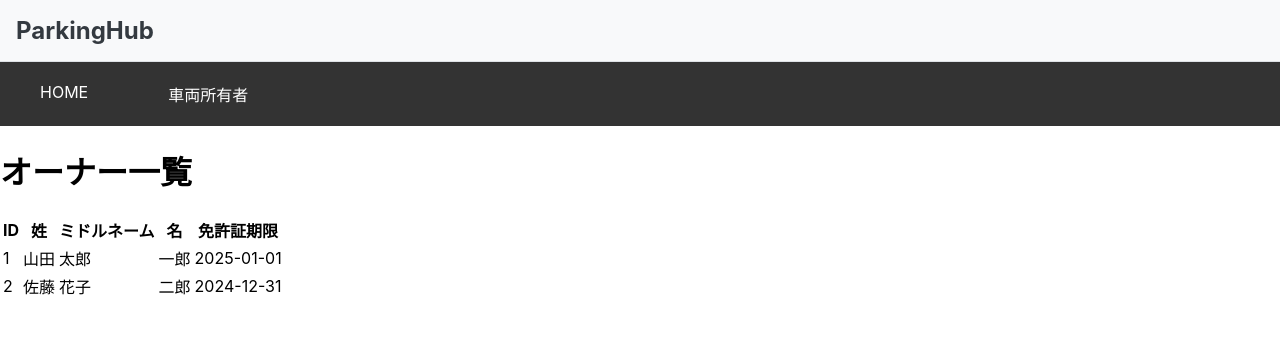
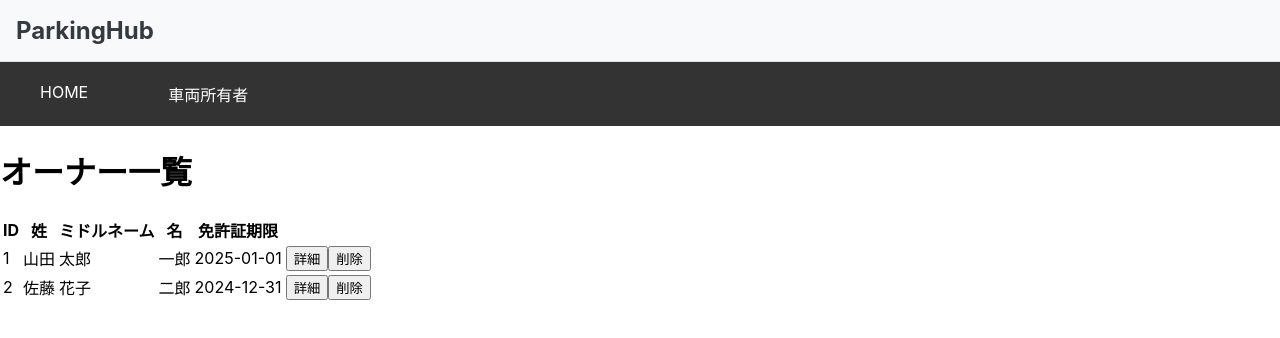
Before and after one commit to taatolu/ParkingHub, a React (Create React App) app in the folder front/: page / in a window 1280 px wide. Shown: the top 338 px of the page. Built offline with nearby package versions, Linux system fonts and the light colour scheme.

Commit message:
feat: OwnerListコンポーネントに詳細・削除のボタン作成し、OwnerDashboardコンポーネントに詳細表示と削除の関数を作成

```diff
--- a/front/src/features/owner/components/OwnerList.tsx
+++ b/front/src/features/owner/components/OwnerList.tsx
@@ -12,10 +12,12 @@ type Owner = {
 // OwnerListコンポーネントで使用するprops（引数）の型定義
 type OwnerListProps = {
     owners: Owner[]; // Owner型の配列
+    onDetail: (id: number) => void; // 詳細ボタン押下時にonDetail関数をPropsとして受け取る(この関数は引数にidを受け取る)
+    onDelete: (id: number) => void; // 削除ボタン押下時にonDelete関数をPropsとして受け取る(この関数は引数にidを受け取る)
 }
 
 //OwnerListコンポーネント：オーナーテーブルで表示するテーブルの本体
-const OwnerList: React.FC<OwnerListProps> = ({ owners }) => {
+const OwnerList: React.FC<OwnerListProps> = ({ owners, onDetail, onDelete }) => {
     // ownersを使って処理を書く
     return (
         <table>
@@ -36,6 +38,14 @@ const OwnerList: React.FC<OwnerListProps> = ({ owners }) => {
                         <td>{owner.middle_name}</td>
                         <td>{owner.last_name}</td>
                         <td>{owner.license_expiration}</td>
+                        <td>
+                            {/* 詳細ページへの遷移ボタン
+                                propsで受け取ったonDetail関数をボタンのonClickに設定 */}
+                            <button onClick={() => onDetail(owner.id)}>詳細</button>
+                            {/* 削除ボタン
+                                propsで受け取ったonDelete関数をボタンのonClickに設定 */}
+                            <button onClick={() => onDelete(owner.id)}>削除</button>
+                        </td>
                     </tr>
                 ))}
             </tbody>
--- a/front/src/pages/OwnerDashboard.tsx
+++ b/front/src/pages/OwnerDashboard.tsx
@@ -9,10 +9,26 @@ const dummyOwners = [
 ];
 
 const OwnerDashboard: React.FC = () => {
+    // Ownerの詳細ボタンクリック時の処理
+    // この処理(関数)を以下のコンポーネントの中で、OwnerListのプロップスとして、渡す
+    const onDetail = (id : number) => {
+        // 詳細ページへ遷移する処理をここに書く
+    };
+    // Ownerの削除ボタンクリック時の処理
+    // この処理(関数)を以下のコンポーネントの中で、OwnerListのプロップスとして、渡す
+    const onDelete = (id : number) => {
+        // 削除処理をここに書く
+    };
+
+    // オーナー一覧を表示するためのコンポーネント
     return (
         <div>
             <h1>オーナー一覧</h1>
-            <OwnerList owners={dummyOwners} />
+            <OwnerList
+                owners={dummyOwners}    //OwnerListコンポーネントのpropsにダミーデータを渡す
+                onDetail={onDetail}  //OwnerListコンポーネントのpropsにonDetail関数を渡す
+                onDelete={onDelete}  //OwnerListコンポーネントのpropsにonDelete関数を渡す
+            />
         </div>
     );
 };
```
